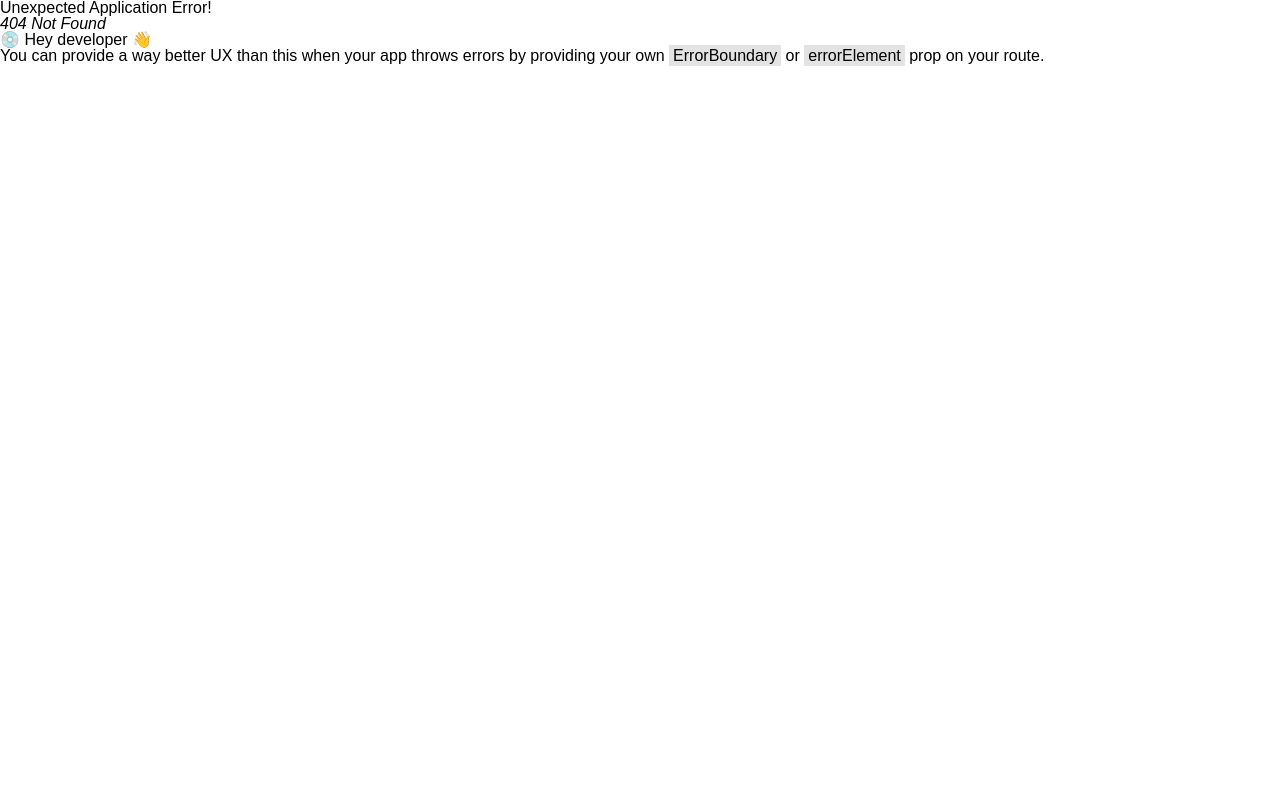
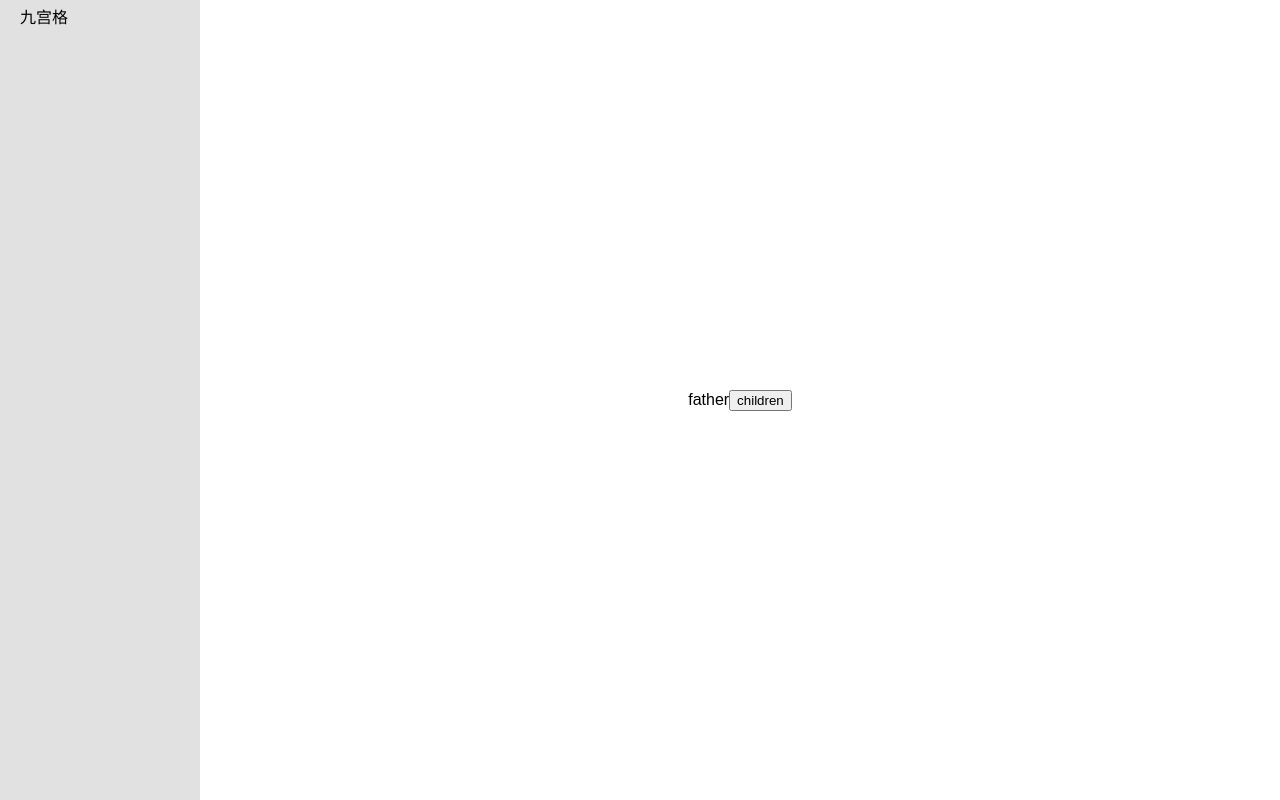
Before and after one commit to junpang-bob/lemon_games, a React (Vite) app: page /mpgame in a window 1280 px wide. Before the commit this address had no page. Built offline with nearby package versions, Linux system fonts and the light colour scheme.

Commit message:
update click
type test

```diff
--- a/src/main.tsx
+++ b/src/main.tsx
@@ -6,6 +6,7 @@
 } from "react-router-dom";
 import Game from './pages/game/Game';
 import XOGame from './pages/game/XOGame/XOGame';
+import MpGame from './pages/game/MpGame/MpGame';
 import './assets/css/base.css'
 import './assets/css/layout.css'
 const router = createBrowserRouter([
@@ -16,6 +17,9 @@
       {
         path: '/xogame',
         element: <XOGame />
+      }, {
+        path: '/mpgame',
+        element: <MpGame />
       }
     ]
   },
--- /dev/null
+++ b/src/pages/game/MpGame/MpGame.tsx
@@ -0,0 +1,18 @@
+import React from "react"
+function Mpchildren() {
+  function handleClick(e: React.MouseEvent<HTMLButtonElement>) {
+    e.stopPropagation()
+    alert('click from children')
+  }
+  return (<>
+    <button onClick={handleClick}>children</button>
+  </>)
+}
+export default function MpGame() {
+  return (<div>
+
+    <div onClick={() => { alert('click from father') }}>father
+      <Mpchildren />
+    </div>
+  </div>)
+}
```
